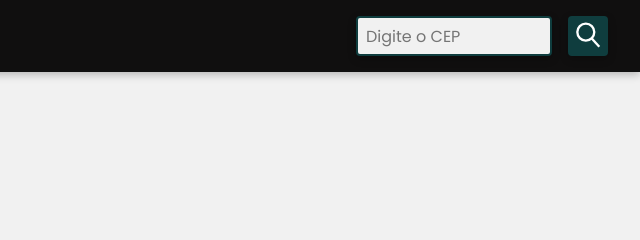
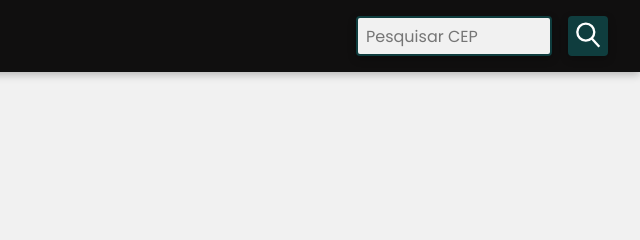
Before and after one commit to DevVictor19/cepFinder, a website built with Vite: page index.html in a window 1280 px wide. Shown: the top 240 px of the page, 640-1280 px from the left. Built offline with nearby package versions, Linux system fonts and the light colour scheme.

Commit message:
modificando texto do place holder

```diff
--- a/index.html
+++ b/index.html
@@ -28,7 +28,7 @@
           class="input-text"
           type="text"
           name="cep"
-          placeholder="Digite o CEP"
+          placeholder="Pesquisar CEP"
         />
         <button id="main-header__submit-btn" class="input-btn" type="submit">
           <svg
```
